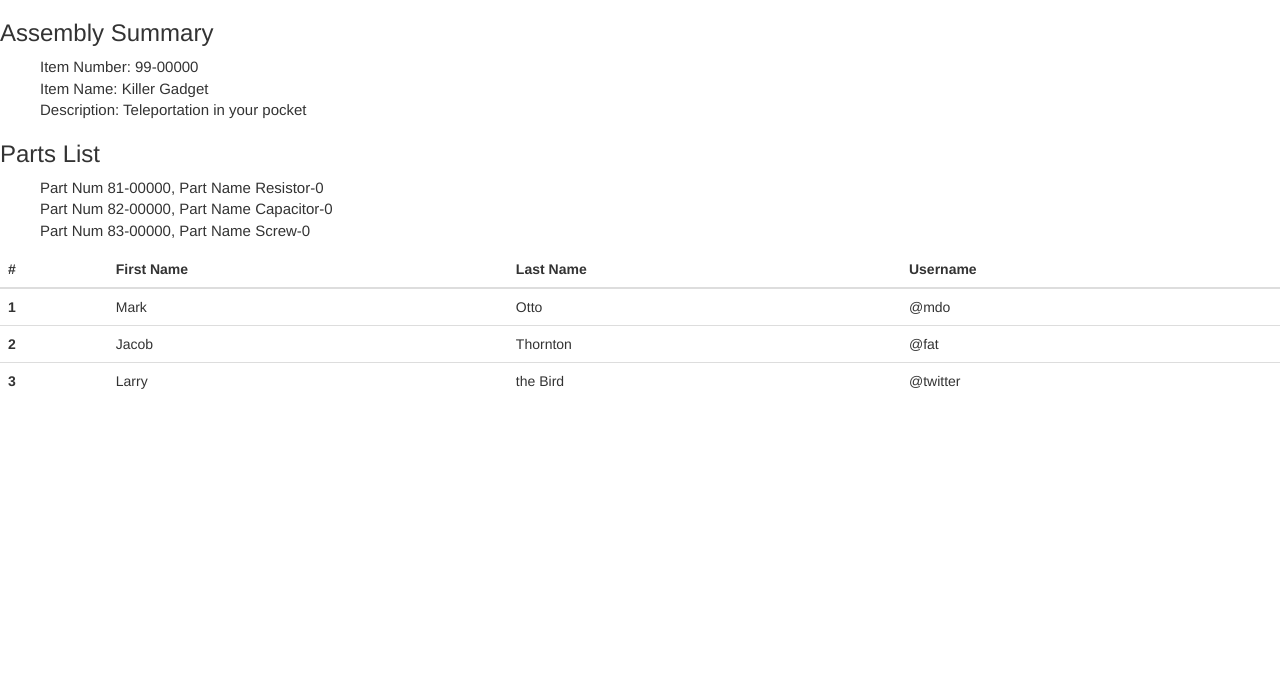
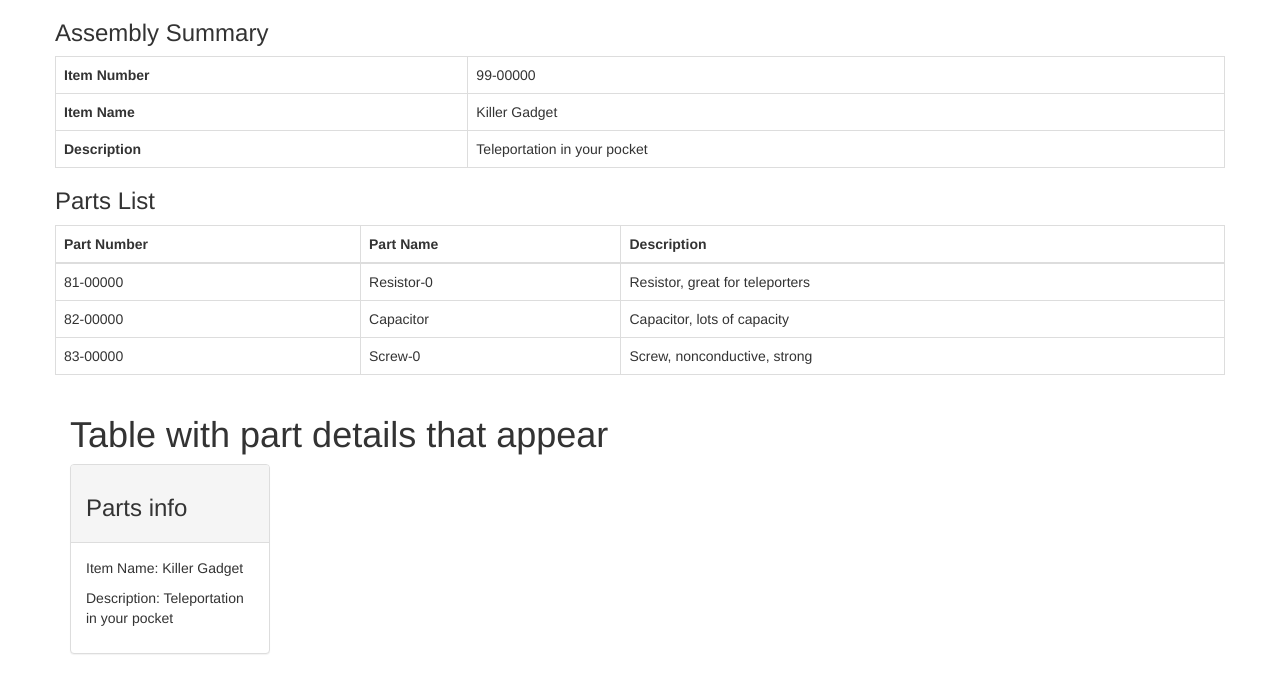
Before and after one commit to yaoandrew/durolabs, a React app: page / in a window 1280 px wide. Built offline with nearby package versions, Linux system fonts and the light colour scheme.

Commit message:
Adds tables and styling

```diff
--- /dev/null
+++ b/app/app.js
@@ -0,0 +1,34 @@
+import React, {Component} from 'react';
+import ReactDOM from 'react-dom';
+import Summary from './summary';
+import PartList from './partList';
+import assembly from '../assemblyData';
+import PartDetail from './partDetail';
+import { Link } from 'react-router';
+import Drawer from './drawer'
+
+//write function to get raw JSON data for assembly from DB instead of file
+//getAssemblyData = (assemblyId)
+
+class App extends Component {
+  constructor(props) {
+    super(props)
+    this.state = {assembly}
+  }
+
+  render() {
+    return (
+      <div className="container">
+        <div className="row">
+          <Summary assembly = {this.state.assembly} />
+          <PartList assembly = {this.state.assembly}/>
+        </div>
+        <PartDetail />
+        <Drawer assembly = {this.state.assembly}/>
+      </div>
+    )
+  }
+
+}
+
+export default App;
--- a/app/drawer.js
+++ b/app/drawer.js
@@ -2,12 +2,14 @@ import React from 'react';
 
 const Drawer = (props) => {
   return (
-      <div className="part-drawer">
-        <h3>Parts info</h3>
-        <ul>
-          <li>Item Name: {props.assembly.assemblyItemName}</li>
-          <li>Description: {props.assembly.assemblyDescription}</li>
-        </ul>
+      <div className="part-drawer panel panel-default">
+        <div className="panel-heading">
+          <h3>Parts info</h3>
+        </div>
+        <div className="panel-body">
+          <p>Item Name: {props.assembly[0].assemblyItemName}</p>
+          <p>Description: {props.assembly[0].assemblyDescription}</p>
+        </div>
       </div>
     )
 };
--- a/app/index.js
+++ b/app/index.js
@@ -1,29 +1,10 @@
-import React, {Component} from 'react';
-import ReactDOM from 'react-dom';
-import Part from './part';
-import Summary from './summary';
-import PartList from './partList';
-import assembly from '../assemblyData';
-import PartDetail from './partDetail';
+import React from 'react'
+import { Router, Route, hashHistory } from 'react-router'
+import { render } from 'react-dom'
+import App from './app'
 
-//write function to get raw JSON data for assembly from DB instead of file
-//getAssemblyData = (assemblyId)
-
-class App extends Component  {
-  constructor(props){
-    super(props)
-    this.state = {assembly}
-  }
-
-  render(){
-    return (
-            <div>
-              <Summary assembly = {this.state.assembly}/>
-              <PartList assembly = {this.state.assembly}/>
-              <PartDetail />
-            </div>
-            )}
-
-}
-
-ReactDOM.render( <App />, document.getElementById('app'))
+render((
+  <Router history={hashHistory}>
+    <Route path="/" component={App} />
+  </Router>
+), document.getElementById('app'))
--- a/app/part.js
+++ b/app/part.js
@@ -2,7 +2,11 @@ import React from 'react';
 
 const Part = (props) => {
   return (
-      <li className="part-item">Part Num {props.part.partItemNum}, Part Name {props.part.partName}</li>
+      <tr className="part-list-item">
+        <td>{props.part.partItemNum}</td>
+        <td>{props.part.partName}</td>
+        <td>{props.part.partDescription}</td>
+      </tr>
     )
 };
 
--- a/app/partDetail.js
+++ b/app/partDetail.js
@@ -1,40 +1,11 @@
 import React from 'react';
 
-const PartDetail = () => {
+const PartDetailList = (props) => {
   return (
     <div>
-      <table class="table">
-        <thead>
-          <tr>
-            <th>#</th>
-            <th>First Name</th>
-            <th>Last Name</th>
-            <th>Username</th>
-          </tr>
-        </thead>
-        <tbody>
-          <tr>
-            <th scope="row">1</th>
-            <td>Mark</td>
-            <td>Otto</td>
-            <td>@mdo</td>
-          </tr>
-          <tr>
-            <th scope="row">2</th>
-            <td>Jacob</td>
-            <td>Thornton</td>
-            <td>@fat</td>
-          </tr>
-          <tr>
-            <th scope="row">3</th>
-            <td>Larry</td>
-            <td>the Bird</td>
-            <td>@twitter</td>
-          </tr>
-        </tbody>
-      </table>
+        <h1>Table with part details that appear</h1>
     </div>
     )
 }
 
-export default PartDetail;
+export default PartDetailList;
--- a/app/partList.js
+++ b/app/partList.js
@@ -3,17 +3,26 @@ import Part from './part';
 
 
 const PartList = (props) => {
-  const assemblyParts = props.assembly.assemblyItems.map((item) => {
+  const assemblyParts = props.assembly[0].assemblyItems.map((item) => {
     return <Part key={item.partItemNum} part={item} />
   })
 
 
   return (
-      <div>
+      <div className="col">
         <h3>Parts List</h3>
-        <ul className="part-list">
-          {assemblyParts}
-        </ul>
+        <table className="parts-table table table-hover table-bordered">
+          <thead className="parts-table-header">
+            <tr>
+              <th>Part Number</th>
+              <th>Part Name</th>
+              <th>Description</th>
+            </tr>
+          </thead>
+          <tbody>
+            {assemblyParts}
+          </tbody>
+        </table>
       </div>
     )
 };
--- a/app/summary.js
+++ b/app/summary.js
@@ -3,13 +3,24 @@ import React from 'react';
 const Summary = (props) => {
 
   return (
-      <div className="summary-comp">
+      <div className="summary-comp col">
         <h3>Assembly Summary</h3>
-        <ul className="assembly-list">
-          <li>Item Number: {props.assembly.assemblyItemNum}</li>
-          <li>Item Name: {props.assembly.assemblyItemName}</li>
-          <li>Description: {props.assembly.assemblyDescription}</li>
-        </ul>
+        <table className="table table-bordered">
+          <tbody>
+            <tr>
+              <th>Item Number</th>
+              <td>{props.assembly[0].assemblyItemNum}</td>
+            </tr>
+            <tr>
+              <th>Item Name</th>
+              <td>{props.assembly[0].assemblyItemName}</td>
+            </tr>
+            <tr>
+              <th>Description</th>
+              <td>{props.assembly[0].assemblyDescription}</td>
+            </tr>
+          </tbody>
+        </table>
       </div>
     )
 
--- a/assemblyData.js
+++ b/assemblyData.js
@@ -1,4 +1,4 @@
-const assembly = {
+const assembly = [{
   assemblyItemNum : "99-00000",
   assemblyItemName : "Killer Gadget",
   assemblyDescription : "Teleportation in your pocket",
@@ -27,7 +27,7 @@ const assembly = {
     },
     {
       partItemNum : "82-00000",
-      partName : "Capacitor-0",
+      partName : "Capacitor",
       partDescription : "Capacitor, lots of capacity"
     },
     {
@@ -36,6 +36,6 @@ const assembly = {
       partDescription : "Screw, nonconductive, strong"
     }
     ]
-}
+}]
 
 export default assembly;
--- a/package.json
+++ b/package.json
@@ -28,6 +28,7 @@
   },
   "dependencies": {
     "react": "^15.4.2",
-    "react-dom": "^15.4.2"
+    "react-dom": "^15.4.2",
+    "react-router": "^3.0.2"
   }
 }
--- a/style/style.css
+++ b/style/style.css
@@ -1,11 +1,5 @@
-.assembly-list {
-  list-style : none;
-  font-size : 15px;
-}
-
-.part-list {
-  list-style : none;
-  font-size : 15px;
+.panel {
+  width : 200px;
 }
 
 .part-item:hover {
```
